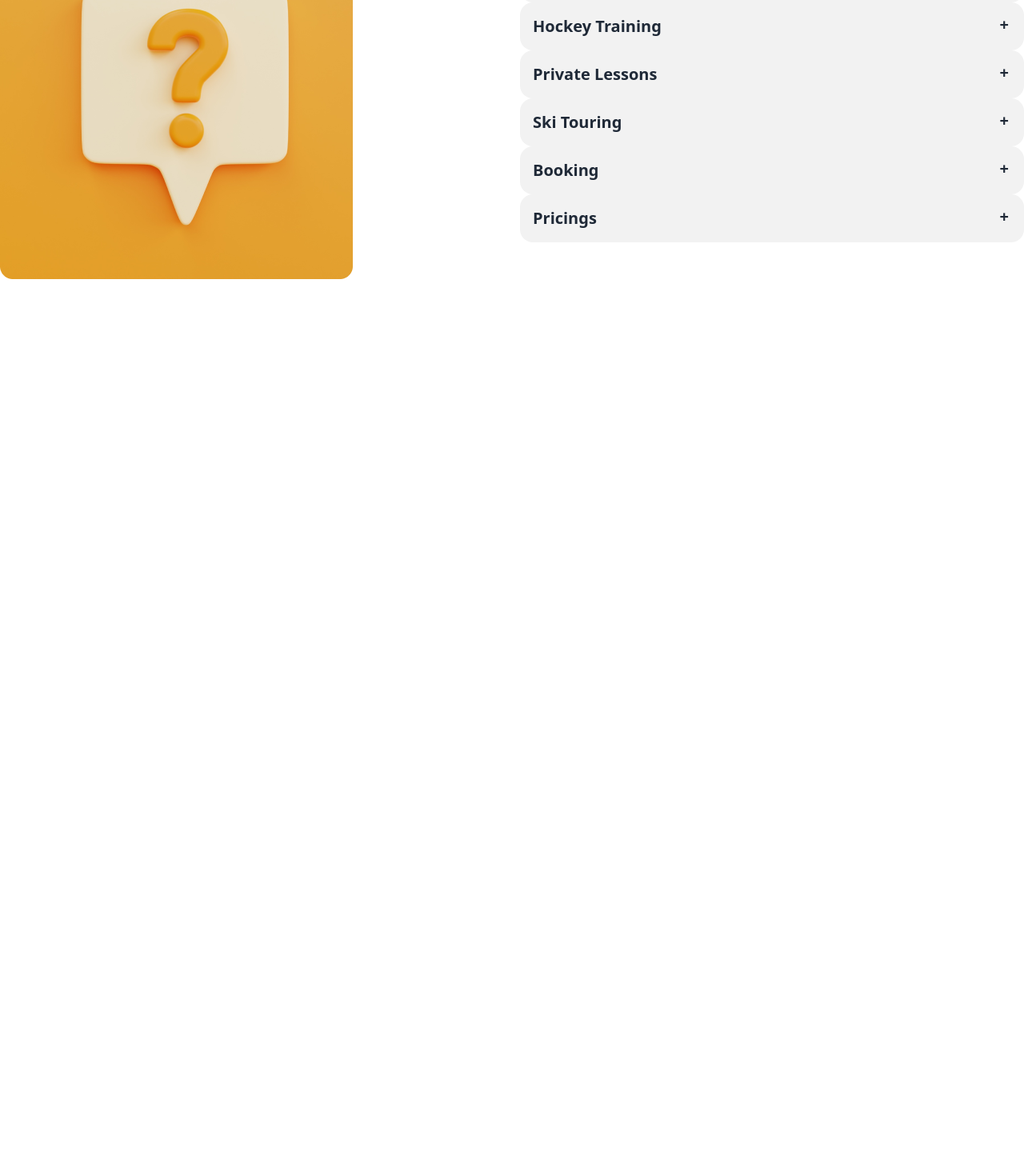
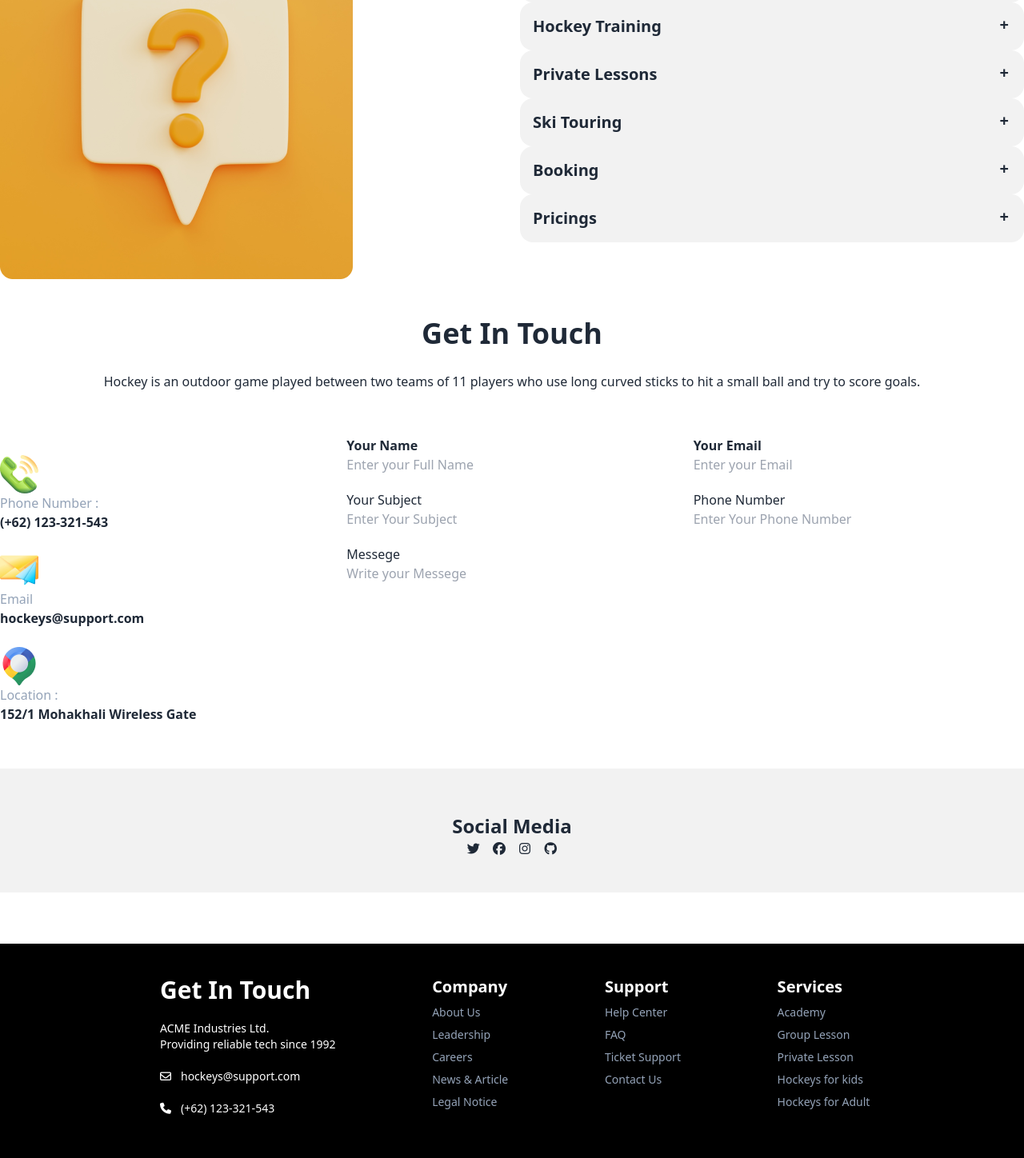
Before and after one commit to SharminAkterMina/hockey-based-daisyUI-website, a plain HTML site: page index.html in a window 1280 px wide. Shown: the part 4117-5565 px from the top of the page at 80% size. Before the commit the page ends 4466 px from the top, so only its background shows below. Drawn offline with nearby package versions, Linux system fonts and the light colour scheme.

Commit message:
footer portion done

```diff
--- a/index.html
+++ b/index.html
@@ -24,6 +24,8 @@
 </head>
 <body>
     <header>
+      <!-- nav -->
+
         <!-- slider portion -->
         <section class="container mx-auto mt-10 ">
           <div class="carousel w-full">
@@ -318,8 +320,8 @@
       <section class="container mx-auto mt-24">
         <h3 class="font-extrabold text-4xl text-center">Clients Question</h3>
         <p class="text-slate-400 text-center mt-4">Hockey agents are people who work with highly touted young players who are expected to be high draft picks in the Major Juniors. </p>
-        <div class="grid grid-cols-1 lg:grid-cols-2 gap-5  mt-10">
-          <img src="Images/11.png" alt="">
+        <div class="grid grid-cols-1 lg:grid-cols-2 gap-5 mt-10">
+          <img class=""   src="Images/11.png" alt="">
           <!-- accordian -->
           <div >
             <!-- thing1 -->
@@ -389,12 +391,118 @@
       </section>
 
       <!-- get in touch -->
-      <section>
+      <section class="container mx-auto mt-12">
+        <h3 class="text-center font-extrabold text-4xl">Get In Touch</h3>
+        <p class="text-center mt-7">Hockey is an outdoor game played between two teams of 11 players who use long curved sticks to hit a small ball and try to score goals.</p>
+        <div class="grid grid-cols-1 lg:grid-cols-3 gap-5 mt-14">
+          <div>
+            <div class="row-span-2 mt-6">
+              <img src="Images/Group 1171275317.png" alt="">
+              <p class="text-slate-400">Phone Number : </p>
+              <p class="font-extrabold ">(+62) 123-321-543</p>
+            </div>
+
+            <div class="row-span-2 mt-6">
+              <img src="Images/Group 1171275318.png" alt="">
+              <p class="text-slate-400">Email </p>
+              <p class="font-extrabold ">hockeys@support.com</p>
+            </div>
+
+            <div class="row-span-2 mt-6">
+              <img src="Images/Group 1171275321.png" alt="">
+              <p class="text-slate-400">Location :  </p>
+              <p class="font-extrabold ">152/1 Mohakhali Wireless Gate</p>
+            </div>
+
+           </div>
+
+           <div>
+              <p class="font-bold">Your Name</p>
+              <input class="mb-5 h-[64]" type="text" placeholder="Enter your Full Name">
+              <p>Your Subject</p>
+              <input class="mb-5 h-[64]" type="text" placeholder="Enter Your Subject">
+              <p>Messege</p>
+              <input class="col-span-2 h-[64]" type="text" placeholder="Write your Messege">
+           </div>
+           <div>
+              <p class="font-bold">Your Email</p>
+              <input class="mb-5 h-[64]" type="text" placeholder="Enter your Email">
+              <p>Phone Number</p>
+              <input class="mb-5 h-[64]" type="text" placeholder="Enter Your Phone Number">
+           </div>
+        </div>
+
+
+
+
+
+
 
       </section>
+
+      <!-- contact -->
+
+
+
+
+      <!-- social media -->
+      <div class="container mx-auto mt-14 bg-base-200 h-[155px]">
+        <h3 class="font-extrabold text-2xl text-center pt-14">Social Media</h3>
+        <div class=" text-center ">
+          <i class="fa-brands fa-twitter size-7"></i>
+          <i class="fa-brands fa-facebook size-7"></i>
+          <i class="fa-brands fa-instagram size-7"></i>
+          <i class="fa-brands fa-github size-7"></i>
+        </div>
+
+      </div>
+
+
 
 
     </main>
 
+    <!-- footer -->
+    <footer class="footer p-10 bg-black mt-16 text-white text-base-content">
+      <aside class="pl-40">
+        <h3 class="font-extrabold text-3xl mb-3">Get In Touch</h3>
+        <p class="mb-3">ACME Industries Ltd.<br>Providing reliable tech since 1992</p>
+        <div class="flex items-center mb-3 gap-3">
+          <i class="fa-regular fa-envelope"></i>
+          <p>hockeys@support.com</p>
+        </div>
+        <div class="flex items-center mb-3 gap-3">
+          <i class="fa-solid fa-phone"></i>
+          <p>(+62) 123-321-543</p>
+        </div>
+      </aside>
+      <nav>
+        <h6 class=" text-xl text-white font-bold">Company</h6>
+        <a class="link link-hover text-slate-400">About Us</a>
+        <a class="link link-hover text-slate-400">Leadership</a>
+        <a class="link link-hover text-slate-400">Careers</a>
+        <a class="link link-hover text-slate-400">News & Article</a>
+        <a class="link link-hover text-slate-400">Legal Notice</a>
+
+      </nav>
+      <nav>
+        <h6 class=" text-xl text-white font-bold">Support</h6>
+        <a class="link link-hover text-slate-400"> Help Center </a>
+        <a class="link link-hover text-slate-400">FAQ</a>
+        <a class="link link-hover text-slate-400">Ticket Support</a>
+        <a class="link link-hover text-slate-400">Contact Us</a>
+
+      </nav>
+      <nav class="pr-12">
+        <h6 class=" text-xl text-white font-bold">Services</h6>
+        <a class="link link-hover text-slate-400">Academy</a>
+        <a class="link link-hover text-slate-400">Group Lesson</a>
+        <a class="link link-hover text-slate-400">Private Lesson</a>
+        <a class="link link-hover text-slate-400">Hockeys for kids</a>
+        <a class="link link-hover text-slate-400">Hockeys for Adult</a>
+      </nav>
+    </footer>
+
+
 </body>
 </html>
```
